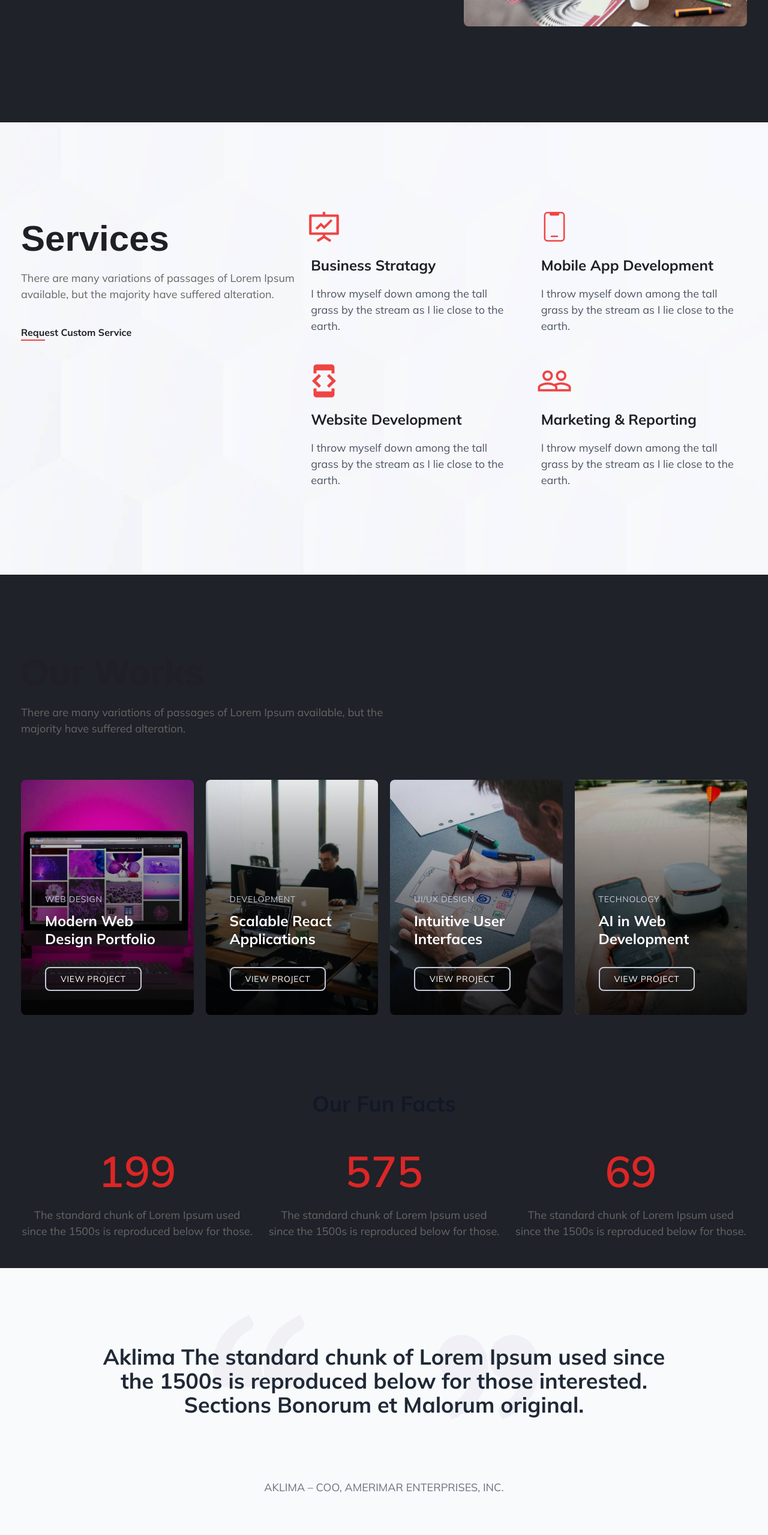
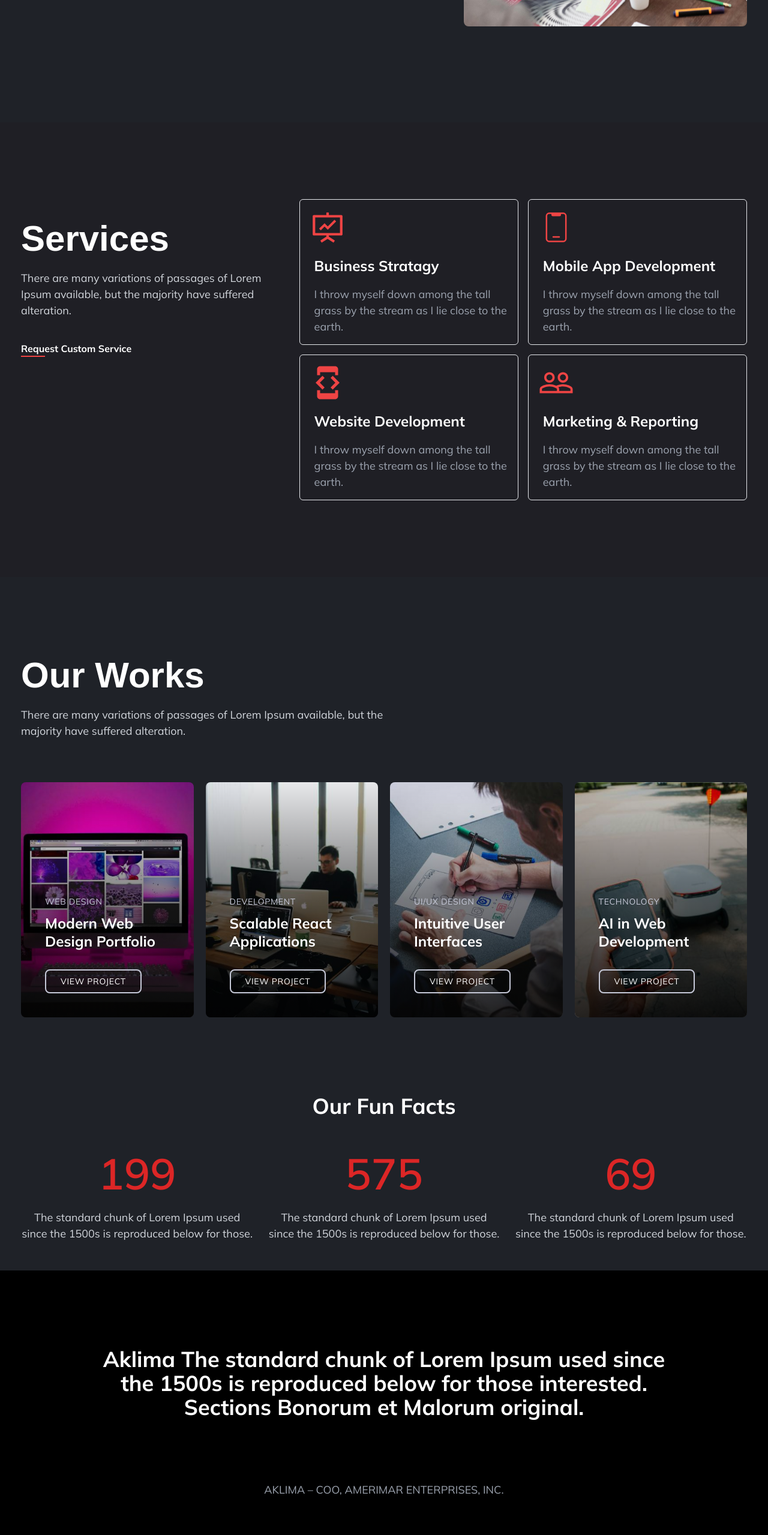
Before and after one commit to mehedi8552/BoldCraft, a React (Vite) app: page / in a window 1280 px wide. Shown: the part 1655-4214 px from the top of the page at 60% size. Built offline with nearby package versions, Linux system fonts and the light colour scheme.

Commit message:
home dark mood done

```diff
--- a/src/components/about/AboutCounter.tsx
+++ b/src/components/about/AboutCounter.tsx
@@ -10,7 +10,7 @@ const AboutCounter = () => {
     <div>
       <Container>
         <div className="text-center pb-12">
-          <h1 className="Mulish-medium lg:text-4xl text-[1.625rem] text-gray-900  ">
+          <h1 className="Mulish-medium lg:text-4xl text-[1.625rem] text-gray-900  dark:text-white">
             Our Fun Facts
           </h1>
           <div
--- a/src/components/common/Client.css
+++ b/src/components/common/Client.css
@@ -14,6 +14,7 @@
   background-repeat: no-repeat;
   z-index: -1;
 }
+
 
 .testimonial-content:after {
   position: absolute;
--- a/src/components/common/Client.tsx
+++ b/src/components/common/Client.tsx
@@ -75,14 +75,14 @@ const Client = () => {
   };
 
   return (
-    <div className="bg-gray-50 py-16 lg:py-24">
+    <div className="bg-gray-50 py-16 lg:py-24 dark:bg-black">
       <Container>
         <div className="flex flex-col items-center text-center p-8 space-y-10">
           {/* Testimonial Text */}
-          <p className="testimonial-content lg:text-4xl Mulish-medium font-primary text-gray-800 lg:px-20">
+          <p className="  lg:text-4xl Mulish-medium font-primary text-gray-800 lg:px-20 dark:text-white">
             {avatars.find((avatar) => avatar.isActive)?.title}
           </p>
-          <p className="mt-4 text-gray-500 max-w-2xl lg:pt-16">
+          <p className="mt-4 text-gray-500 max-w-2xl lg:pt-16 dark:text-gray-400">
             {avatars.find((avatar) => avatar.isActive)?.subTitle}
           </p>
           {/* User Avatars */}
--- a/src/components/contact/ContactHead.tsx
+++ b/src/components/contact/ContactHead.tsx
@@ -3,10 +3,10 @@ import headImage from "../../assets/team-for-contact-page.jpg";
 const ContactHead = () => {
   return (
     <div
-      className="w-full h-fit  bg-cover bg-center"
+      className="w-full bg-cover bg-center"
       style={{ backgroundImage: `url(${headImage})` }}
     >
-      <div className="text-center py-36 bg-gray-900 bg-opacity-70">
+      <div className="text-center py-36 lg:py-56 space-y-3 px-6 bg-gray-900 bg-opacity-70">
         <h1 className=" Mulish-bold text-section-title lg:text-7xl bg-gradient-to-r from-red-500  to-pink-500 inline-block text-transparent bg-clip-text">
           Contact With Us
         </h1>
--- a/src/components/home/AboutAgency.tsx
+++ b/src/components/home/AboutAgency.tsx
@@ -8,7 +8,7 @@ const AboutAgency = () => {
     <>
       <Container className="relative pt-24 mb-40 grid grid-cols-1 lg:grid-cols-2 justify-center items-center z-10">
         <div>
-          <h1 className="text-section-title font-bold mt-4">About</h1>
+          <h1 className="text-section-title font-bold mt-4 dark:text-white">About</h1>
           <p className="Mulish-light mt-4">
             Driving brand growth with innovative strategies, focusing on digital
             content, future trends, and crafting solutions to enhance visibility
@@ -16,7 +16,7 @@ const AboutAgency = () => {
           </p>
           <div className="flex flex-col md:flex-row mt-8 gap-4">
             <div>
-              <h3 className="text-section-subtitle Mulish-medium mt-8">
+              <h3 className="text-section-subtitle Mulish-medium mt-8 dark:text-white">
                 Who We Are
               </h3>
               <p className="Mulish-light mt-2">
@@ -25,7 +25,7 @@ const AboutAgency = () => {
               </p>
             </div>
             <div>
-              <h3 className="text-section-subtitle Mulish-medium mt-8">
+              <h3 className="text-section-subtitle Mulish-medium mt-8 dark:text-white">
                 What We Do
               </h3>
               <p className="Mulish-light mt-2">
--- a/src/components/home/HomeService.tsx
+++ b/src/components/home/HomeService.tsx
@@ -5,16 +5,16 @@ import { Link } from "react-router-dom";
 
 export default function HomeService() {
   return (
-    <div className="bg-banner-service bg-cover bg-center bg-no-repeat">
+    <div className=" bg-[#F9FAFB] dark:bg-[#1f1f25]  bg-cover bg-center bg-no-repeat">
       <Container className="py-32 flex flex-col md:flex-row justify-between ">
         <div className="mt-[30px]">
-          <h1 className="text-section-title font-bold">Services</h1>
-          <p className="Mulish-regular mt-4">
+          <h1 className="text-section-title font-bold dark:text-white">Services</h1>
+          <p className="Mulish-regular mt-4 mr-4">
             There are many variations of passages of Lorem Ipsum available, but
             the majority have suffered alteration.
           </p>
           <button className="mt-9 ">
-            <Link to="/service" className="relative text-[#1f1f25] hover:text-red-500 text-link Mulish-medium pb-1 transition-all duration-500 ease-in-out hover:after:w-full after:content-[''] after:w-[40px] after:h-[2px] after:bg-red-500 after:absolute after:bottom-0 after:left-0 after:transition-all after:duration-500 after:ease-in-out">Request Custom Service</Link>
+            <Link to="/service" className="relative text-[#1f1f25] dark:text-white hover:text-red-500 text-link Mulish-medium pb-1 transition-all duration-500 ease-in-out hover:after:w-full after:content-[''] after:w-[40px] after:h-[2px] after:bg-red-500 after:absolute after:bottom-0 after:left-0 after:transition-all after:duration-500 after:ease-in-out">Request Custom Service</Link>
           </button>
         </div>
         <div className="grid grid-cols-1 md:grid-cols-2 xl:grid-cols-2 mt-10 md:mt-0 gap-4 ">
@@ -23,15 +23,15 @@ export default function HomeService() {
               <motion.div
                 whileHover={{ opacity: 1, y: -5 }}
                 transition={{ duration: 0.3 }}
-                className="cursor-pointer hover:shadow-lg md:p-4 py-8 rounded-md space-x-2 space-y-4 gradient-hover group "
+                className="cursor-pointer hover:shadow-lg md:p-4 py-8 rounded-md space-x-2 space-y-4 gradient-hover group border dark:border-gray-200"
               >
                 <span className="text-6xl group-hover:text-white text-red-500">
                   {data.icons}
                 </span>
-                <h1 className="Mulish-medium  text-card-title group-hover:text-white ">
+                <h1 className="Mulish-medium  text-card-title group-hover:text-white dark:text-white">
                   {data.name}
                 </h1>
-                <p className="Mulish-regular text-fontPrimary text-gray-600 group-hover:text-white ">
+                <p className="Mulish-regular text-fontPrimary text-gray-600 group-hover:text-white dark:text-gray-400">
                   {data.description}
                 </p>
               </motion.div>
--- a/src/components/home/LatestNews.tsx
+++ b/src/components/home/LatestNews.tsx
@@ -8,7 +8,7 @@ const LatestNews = () => {
     <Container className="pt-[80px] md:pt-[100px] lg:pt-[120px]">
       <div className="grid grid-cols-1 md:grid-cols-2  pb-8">
         <div className="text-left">
-          <h2 className="text-section-title font-bold">Latest News</h2>
+          <h2 className="text-section-title font-bold dark:text-white">Latest News</h2>
           <p className="Mulish-regular mt-4">
             There are many variations of passages of Lorem Ipsum available, but
             the majority have suffered alteration.
@@ -17,7 +17,7 @@ const LatestNews = () => {
         <button className="mt-9 flex justify-end items-end">
           <Link
             to="/blog"
-            className="relative text-[#1f1f25] hover:text-red-500 text-link Mulish-medium pb-1 transition-all duration-500 ease-in-out hover:after:w-full after:content-[''] after:w-[40px] after:h-[2px] after:bg-red-500 after:absolute after:bottom-0 after:left-0 after:transition-all after:duration-500 after:ease-in-out"
+            className="relative text-[#1f1f25] hover:text-red-500 text-link Mulish-medium pb-1 transition-all duration-500 ease-in-out hover:after:w-full after:content-[''] after:w-[40px] after:h-[2px] after:bg-red-500 after:absolute after:bottom-0 after:left-0 after:transition-all after:duration-500 after:ease-in-out dark:text-white"
           >
            View All News
           </Link>
--- a/src/components/home/OurWorks.tsx
+++ b/src/components/home/OurWorks.tsx
@@ -7,7 +7,7 @@ const OurWorks = () => {
     <div className="py-32">
       <Container className="grid grid-cols-1 md:grid-cols-2">
         <div className="text-left mb-8">
-          <h2 className="text-section-title font-bold">Our Works</h2>
+          <h2 className="text-section-title font-bold dark:text-white">Our Works</h2>
           <p className="Mulish-regular mt-4">
             There are many variations of passages of Lorem Ipsum available, but
             the majority have suffered alteration.
--- a/src/index.css
+++ b/src/index.css
@@ -61,7 +61,7 @@
       @apply border-border;
     }
     body {
-      @apply bg-background text-[#666666] text-font-primary Mulish-regular;
+      @apply bg-background text-[#666666] dark:text-[#d1d5db] text-font-primary Mulish-regular;
     }
     :root {
       /* Font Sizes with Line Heights */
```
Also changed, not shown: src/components/clientLogo/Sponser.tsx (+9 -9 lines).
